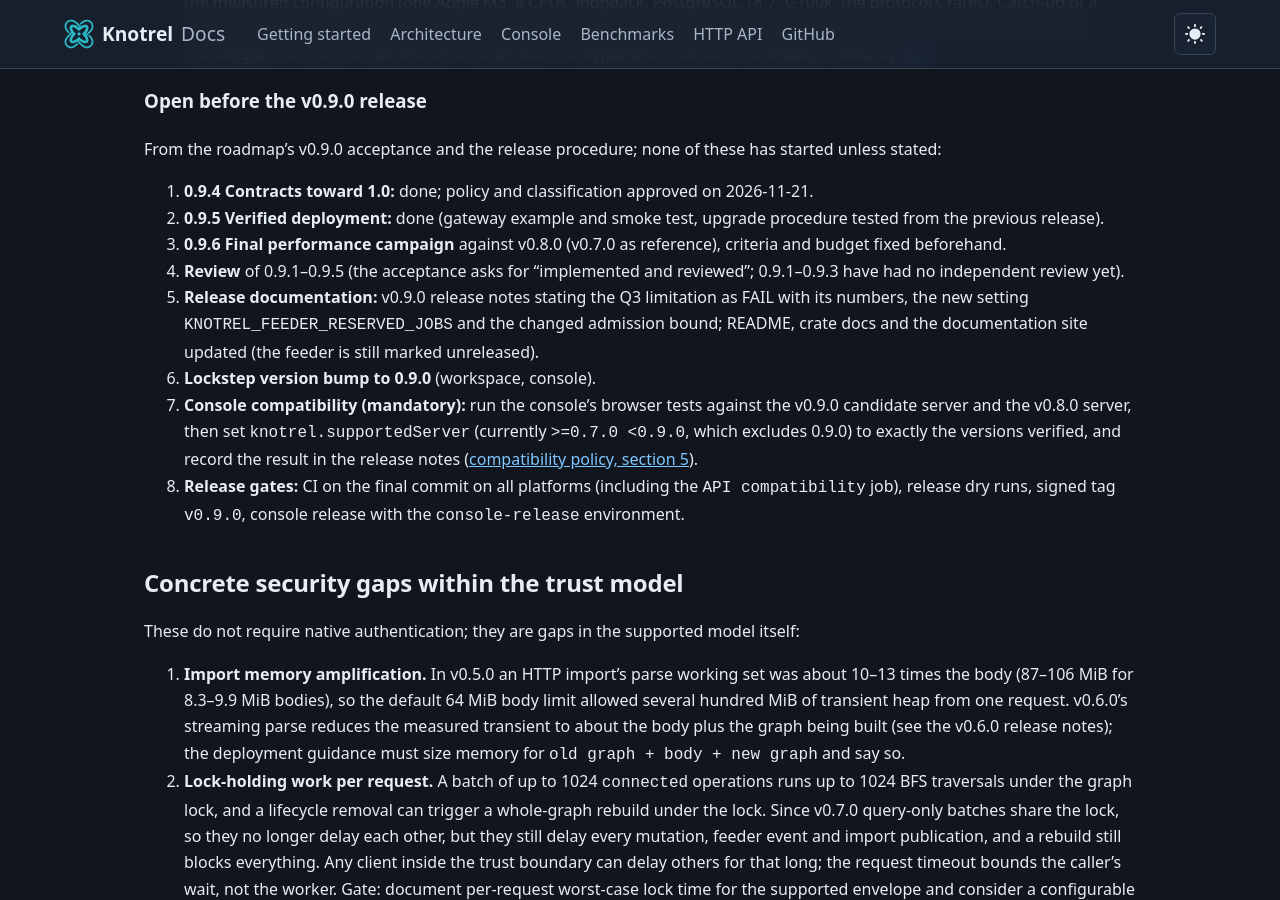
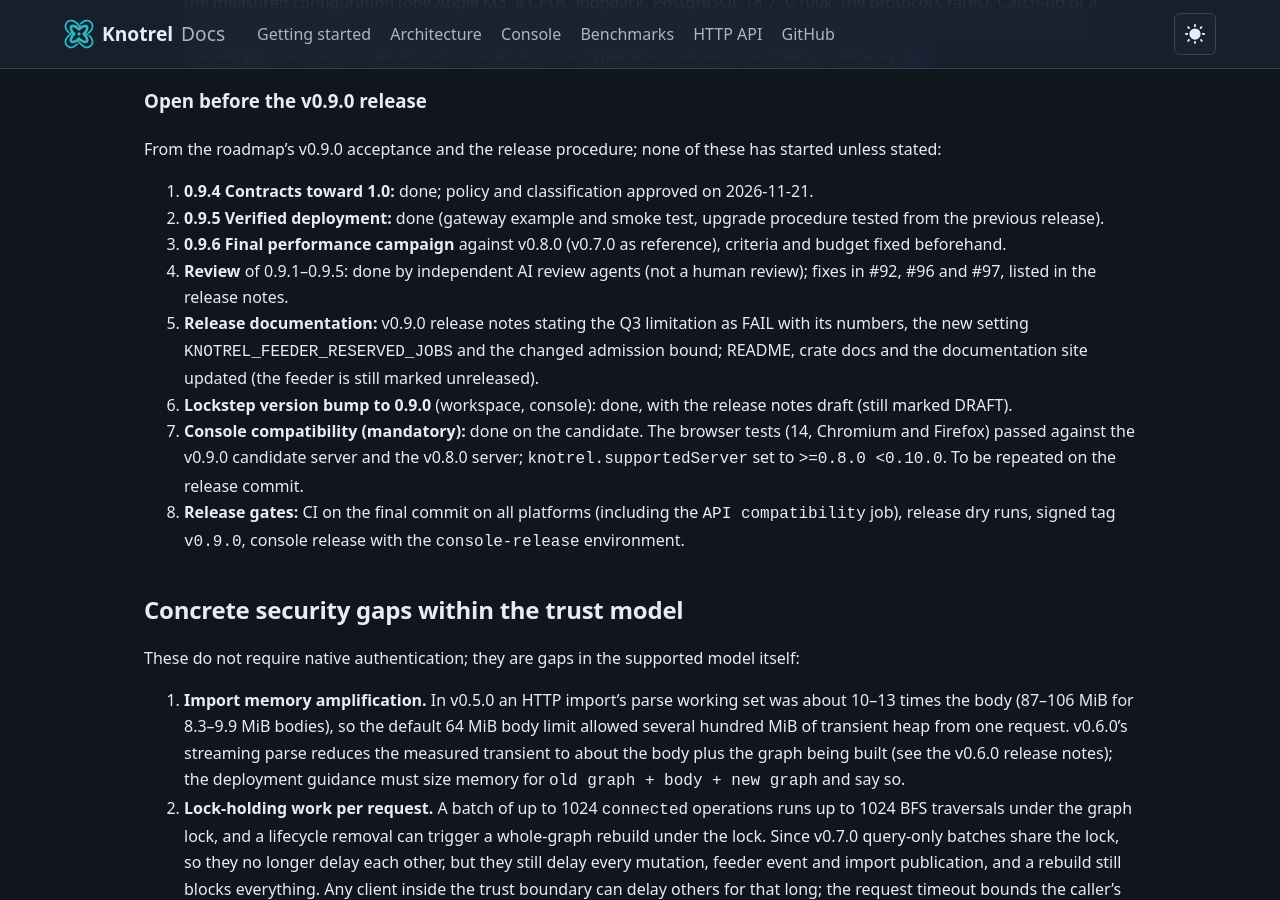
Before and after one commit to knotrel/knotrel, a Jekyll site: the page built from docs/releases/v1.0-readiness.md, in a window 1280 px wide and 900 px high, scrolled down 4565 px. Built offline with Jekyll 4.4.1, drawn with Linux system fonts in a browser that asks for light colours; our own code applies the rules of GitHub Pages for plain Markdown files.

Commit message:
chore: prepare v0.9.0 (version bump, console range, release notes draft) (#95)
* chore: prepare v0.9.0 (version bump, console range, release notes draft)

- Lockstep version 0.9.0: workspace, knotrel-core dependency, feeder,
  console, OpenAPI info.version; console types regenerated.
- Console supportedServer >=0.8.0 <0.10.0, after the browser tests passed
  against the v0.9.0 candidate and the v0.8.0 server (Chromium, Firefox).
- Release notes DRAFT with the Q3 limitation, the new admission bound and
  the experimental KNOTREL_FEEDER_RESERVED_JOBS.
- Crate docs: "since 0.8" instead of a patch version.

Co-Authored-By: Claude Opus 5.5 <noreply@anthropic.com>

* docs(release): record the 0.9.1-0.9.5 review and the console listen option

Co-Authored-By: Claude Opus 5.5 <noreply@anthropic.com>

* docs(readiness): the version bump is done

Co-Authored-By: Claude Opus 5.5 <noreply@anthropic.com>

---------

Co-authored-by: Claude Opus 5.5 <noreply@anthropic.com>

```diff
--- a/Cargo.toml
+++ b/Cargo.toml
@@ -3,7 +3,7 @@ members = ["crates/knotrel-core", "crates/knotrel-server"]
 resolver = "3"
 
 [workspace.package]
-version = "0.8.0"
+version = "0.9.0"
 edition = "2024"
 rust-version = "1.100.0"
 repository = "https://github.com/knotrel/knotrel"
@@ -11,7 +11,7 @@ license = "Elastic-2.0"
 publish = true
 
 [workspace.dependencies]
-knotrel-core = { path = "crates/knotrel-core", version = "0.8.0" }
+knotrel-core = { path = "crates/knotrel-core", version = "0.9.0" }
 # Default features without "tower-log": the server always installs a tracing
 # subscriber, so the `log` fallback in every tracing macro would be dead code.
 axum = { version = "0.8.9", default-features = false, features = ["form", "http1", "json", "matched-path", "original-uri", "query", "tokio", "tracing"] }
--- a/console/package.json
+++ b/console/package.json
@@ -1,6 +1,6 @@
 {
   "name": "@knotrel/console",
-  "version": "0.8.0",
+  "version": "0.9.0",
   "private": true,
   "description": "Knotrel operational console: a static React application distributed as a container image and a versioned static archive.",
   "license": "Elastic-2.0",
@@ -30,8 +30,8 @@
     "archive": "node scripts/package-static.mjs"
   },
   "knotrel": {
-    "supportedServer": ">=0.7.0 <0.9.0",
-    "openapiSha256": "d71c1a9ffc730466ece67b53ef88f04cee0721cd1b8e51861ff13f425210759a"
+    "supportedServer": ">=0.8.0 <0.10.0",
+    "openapiSha256": "547756db76bf82a9dce58bd70d89add7ed38c712c6a40a5a5adbddee7ce0331e"
   },
   "devDependencies": {
     "@axe-core/playwright": "4.14.0",
--- a/docs/openapi.yaml
+++ b/docs/openapi.yaml
@@ -1,7 +1,7 @@
 openapi: 3.1.0
 info:
   title: Knotrel HTTP API
-  version: 0.8.0
+  version: 0.9.0
   description: |
     REST API for Knotrel, an in-memory dynamic graph connectivity service.
 
--- a/docs/releases/v1.0-readiness.md
+++ b/docs/releases/v1.0-readiness.md
@@ -93,18 +93,18 @@ has started unless stated:
    upgrade procedure tested from the previous release).
 3. **0.9.6 Final performance campaign** against v0.8.0 (v0.7.0 as reference),
    criteria and budget fixed beforehand.
-4. **Review** of 0.9.1–0.9.5 (the acceptance asks for "implemented and
-   reviewed"; 0.9.1–0.9.3 have had no independent review yet).
+4. **Review** of 0.9.1–0.9.5: done by independent AI review agents (not a
+   human review); fixes in #92, #96 and #97, listed in the release notes.
 5. **Release documentation:** v0.9.0 release notes stating the Q3 limitation
    as FAIL with its numbers, the new setting `KNOTREL_FEEDER_RESERVED_JOBS` and
    the changed admission bound; README, crate docs and the documentation site
    updated (the feeder is still marked unreleased).
-6. **Lockstep version bump to 0.9.0** (workspace, console).
-7. **Console compatibility (mandatory):** run the console's browser tests
-   against the v0.9.0 candidate server and the v0.8.0 server, then set
-   `knotrel.supportedServer` (currently `>=0.7.0 <0.9.0`, which excludes
-   0.9.0) to exactly the versions verified, and record the result in the
-   release notes ([compatibility policy, section 5](../compatibility.md#5-console-and-server-compatibility)).
+6. **Lockstep version bump to 0.9.0** (workspace, console): done, with the
+   release notes draft (still marked DRAFT).
+7. **Console compatibility (mandatory):** done on the candidate. The browser
+   tests (14, Chromium and Firefox) passed against the v0.9.0 candidate server
+   and the v0.8.0 server; `knotrel.supportedServer` set to `>=0.8.0 <0.10.0`.
+   To be repeated on the release commit.
 8. **Release gates:** CI on the final commit on all platforms (including the
    `API compatibility` job), release dry runs, signed tag `v0.9.0`, console
    release with the `console-release` environment.
--- a/integrations/postgres-feeder/Cargo.toml
+++ b/integrations/postgres-feeder/Cargo.toml
@@ -1,6 +1,6 @@
 [package]
 name = "knotrel-pg-feeder"
-version = "0.8.0"
+version = "0.9.0"
 edition = "2024"
 rust-version = "1.100.0"
 license = "Elastic-2.0"
```
Also changed, not shown: docs/console.md (+4 -3 lines), docs/releases/v0.9.0-release-notes.md (added, +139 -0 lines), console/README.md, crates/knotrel-core/README.md, crates/knotrel-server/README.md, 5 other files.
